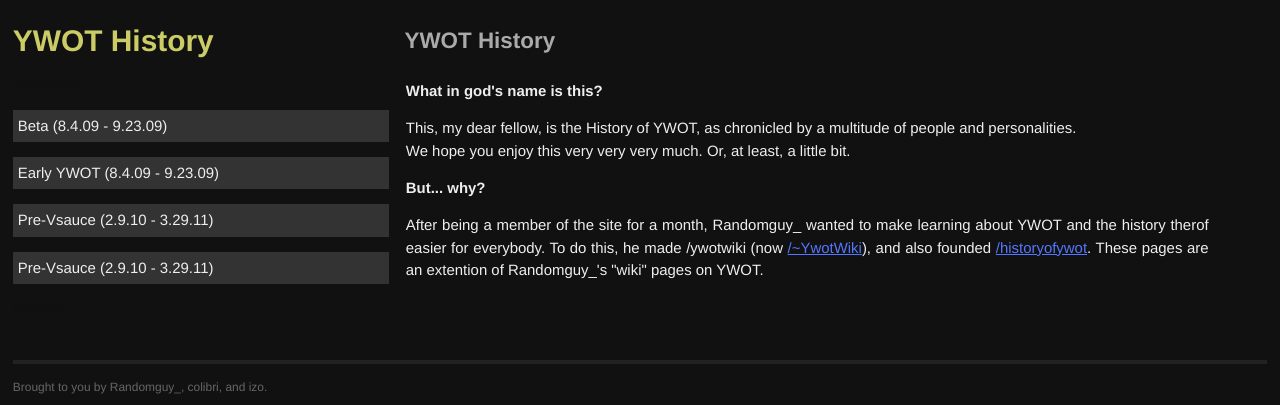
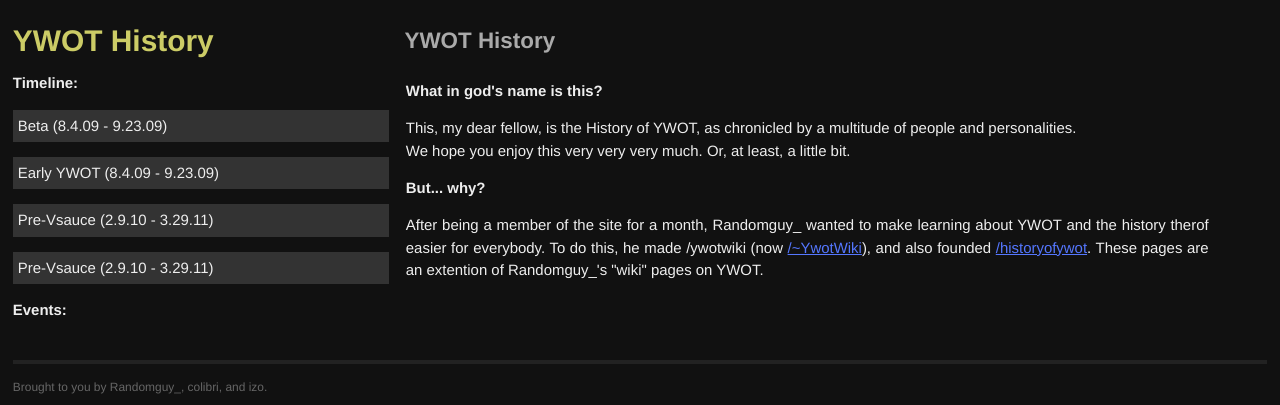
Before and after one commit to ywothistory/ywothistory.github.io, a Jekyll site: the page built from index.html, in a window 1280 px wide. Shown: the top 405 px of the page. Built offline with Jekyll 4.4.1, drawn with Linux system fonts in a browser that asks for light colours; Markdown is read by kramdown in place of the engine named in the settings.

Commit message:
Update main.css

```diff
--- a/css/main.css
+++ b/css/main.css
@@ -185,7 +185,6 @@ a:visited { color: #a0a; }
 	width: 30%;
 	vertical-align: top;
 	display: inline-block;
-	color: #111;
 	margin-top: -2em;
 }
 
```
